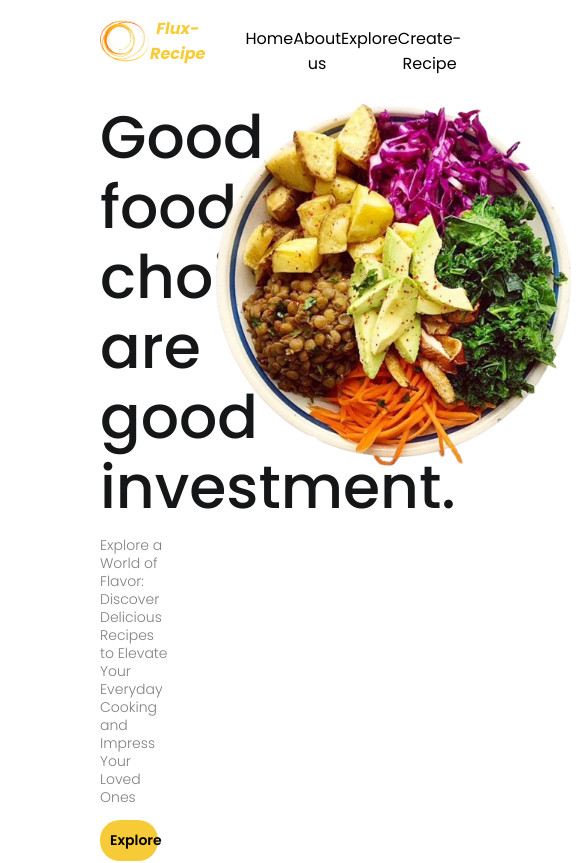
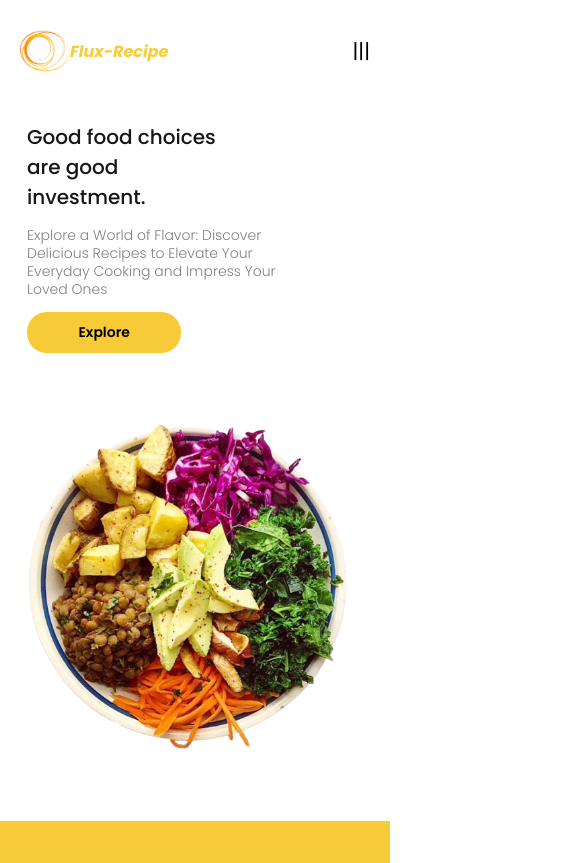
Before and after one commit to sixtusiwuchukwu/recipe_react, a React (Create React App) app: page / in a window 390 px wide. Shown: the top 863 px of the page, 585 px wide, since content can reach past the window. Built offline with nearby package versions, Linux system fonts and the light colour scheme.

Commit message:
handle screen responsiveness

```diff
--- a/public/index.html
+++ b/public/index.html
@@ -24,6 +24,7 @@
     <style>
       body{
           font-family: Poppins !important;
+          scroll-behavior: smooth;
           /* overflow-x: hidden; */
       }
     </style>
--- a/src/component/explore.js
+++ b/src/component/explore.js
@@ -78,6 +78,12 @@ const ExploreWrapper = styled.div`
     display: flex;
     flex-wrap: wrap;
     justify-content: space-between;
+    @media screen and (max-width: 768px) {
+      padding: 40px 50px;
+    }
+     @media screen and (max-width: 600px) {
+      padding: 40px 20px;
+    }
 
     .recipe {
       position: relative;
@@ -92,6 +98,12 @@ const ExploreWrapper = styled.div`
       transition: background-size 0.3s ease-in-out, filter 0.3s ease-in-out;
       box-shadow: inset 0 0 0 100vmax rgba(0,0,0,.3);
 
+      @media screen and (max-width: 768px) {
+      width: calc(35% - 20px);
+    }
+     @media screen and (max-width: 600px) {
+      width: calc(100% - 10px);
+    }
 
 
       p {
@@ -110,6 +122,8 @@ const ExploreWrapper = styled.div`
       }
     }
   }
+
+
 `;
 
 const PaginationWrapper = styled.div`
--- a/src/component/hero.js
+++ b/src/component/hero.js
@@ -28,13 +28,27 @@ const Hero = () => {
 const HeroSection = styled.div`
   min-height: 50vh;
   display: flex;
+  flex-wrap: wrap;
   padding: 20px 100px;
   justify-content: space-between;
   align-content: center;
   /* align-items: center; */
+  @media screen and (max-width: 768px) {
+    padding: 20px 55px;
+    }
+     @media screen and (max-width: 600px) {
+      padding: 20px 27px;
+      .right{
+        img{
+        width:340px !important;
+      }
+      }
+
+    }
 
   .left {
     width: 50%;
+
     h1 {
       /* width: 60%; */
       font-size: 60px;
@@ -84,5 +98,36 @@ const HeroSection = styled.div`
     width: 40%;
     height: 30vh;
   }
+
+  @media screen and (max-width: 768px) {
+
+      .left{
+        width: 100%;
+      }
+
+      .right{
+        width: 100%;
+        height: auto;
+        padding-top: 70px;
+      }
+    }
+     @media only screen and (max-width: 600px) {
+      .left{
+        h1{
+          font-size: 20px;
+          line-height: normal;
+        }
+      }
+     }
 `;
 export default Hero;
+// @media only screen and (max-width: 600px) {}
+
+// /* Small devices (portrait tablets and large phones, 600px and up) */
+// @media only screen and (min-width: 600px) {}
+
+// /* Medium devices (landscape tablets, 768px and up) */
+// @media only screen and (min-width: 768px) {}
+
+// /* Large devices (laptops/desktops, 992px and up) */
+// @media only screen and (min-width: 992px) {}
--- a/src/component/nav.style.js
+++ b/src/component/nav.style.js
@@ -3,6 +3,12 @@ import styled from 'styled-components'
 export const Nav = styled.header`
 display:flex;
 padding:10px 100px;
+
+.mobile-screen,.mobile-screen_{
+    display: none;
+
+}
+
 
 li{
     list-style: none;
@@ -24,4 +30,39 @@ ul{
     width: 30%;
     height: 30px;
 }
+
+
+@media screen and (max-width: 800px) {
+.large-screen{
+    display: none;
+}
+.mobile-screen_{
+    display: block;
+}
+.mobile-screen{
+    display: flex;
+    flex-direction: column;
+    text-align: left;
+    background-color: white;
+    top:90px;
+    position: absolute;
+    width: 100%;
+    left: 0;
+    right: 0;
+    height: 195px;
+    margin: 0;
+    padding: 0;
+    li{
+        border-bottom: 1px solid #F8CC36;
+        width: 100%;
+        padding: 15px 20px;
+        &:hover{
+            background-color: #F8CC36;
+        }
+    }
+}
+}
+@media screen and (max-width: 600px) {
+      padding: 16px 20px;
+    }
 `
--- a/src/component/nav/index.js
+++ b/src/component/nav/index.js
@@ -1,22 +1,31 @@
-import React from "react";
+import React, { useEffect, useState } from "react";
 import { Nav } from "../nav.style";
 import logo from "../../assets/logo.png"
 import { NavLink } from "react-router-dom";
 
 
 const Navbar = ()=>{
+
+    const [show,setShow] = useState(false)
         return(
             <Nav>
                 <NavLink to={'/'} style={{marginRight:'auto',display:'flex',alignItems:'center'}}>
                     <img src={logo} alt="recipe-logo" style={{width:50,height:50}}/>
                     <span style={{color:'#F8CC36',fontWeight:"bolder",fontStyle:'italic'}}>Flux-Recipe</span>
                 </NavLink>
-               <ul>
+                <p className='mobile-screen_' style={{fontSize:'20px'}} onClick={()=>setShow(!show)}>{show ? "X" : '|||'}</p>
+               <ul className="large-screen">
                 <li>Home</li>
                 <li>About us</li>
                 <li>Explore</li>
                 <li>Create-Recipe</li>
                </ul>
+               {show && <ul className="mobile-screen">
+                <li onClick={()=>setShow(false)}>Home</li>
+                <li onClick={()=>setShow(false)}>About us</li>
+                <li onClick={()=>setShow(false)}>Explore</li>
+                <li onClick={()=>setShow(false)}>Create-Recipe</li>
+               </ul>}
             </Nav>
 
         )
--- a/src/pages/recipe.js
+++ b/src/pages/recipe.js
@@ -68,6 +68,7 @@ export const Wrapper = styled.div`
     display: flex;
     padding: 20px 100px;
     justify-content: space-between;
+    flex-wrap: wrap;
 
     .recipe-image-container {
       width: 40%;
@@ -93,4 +94,35 @@ export const Wrapper = styled.div`
         }
     }
   }
+
+  @media screen and (max-width: 900px) {
+      .header{
+        h4{
+          font-size: 14px;
+        }
+        a{
+          font-size: 14px;
+        }
+      }
+      main{
+        padding: 20px;
+       .recipe-image-container{
+        width: 100%;
+        border:1px solid red;
+       }
+       .details{
+        width: 100%;
+       }
+      }
+    }
+      @media screen and (max-width: 600px) {
+      .header{
+        h4{
+          font-size: 14px;
+        }
+        a{
+          font-size: 14px;
+        }
+      }
+    }
 `;
```
